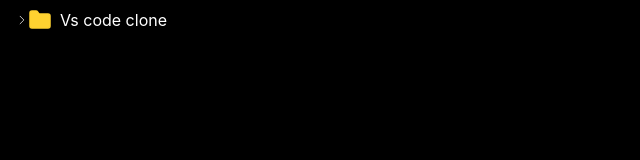
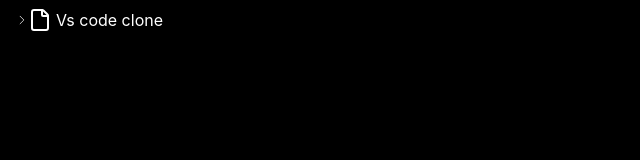
Before and after one commit to Mohamed-Zakaria205/VS-code-clone-project, a React (Vite) app: page / in a window 1280 px wide. Shown: the top 160 px of the page, without its empty margins (0-640 px from the left). Built offline with nearby package versions, Linux system fonts and the light colour scheme.

Commit message:
file component icons

```diff
--- a/src/App.tsx
+++ b/src/App.tsx
@@ -1,4 +1,4 @@
-import RecursiveComponent from "./components/FileComponent";
+import RecursiveComponent from "./components/RecursiveComponent";
 import { fileTree } from "./data/fileTree";
 
 function App() {
--- /dev/null
+++ b/src/components/IconImg.tsx
@@ -0,0 +1,9 @@
+interface IProps {
+  src: string;
+}
+
+const IconImg = ({ src }: IProps) => {
+  return <img src={src} className="w-5 h-5" />;
+};
+
+export default IconImg;
--- a/src/components/FileComponent.tsx
+++ b/src/components/RecursiveComponent.tsx
@@ -22,13 +22,13 @@
         {isFolder ? (
           <div onClick={toggle} className="flex items-center ">
             {isOpen ? <BottomArrow /> : <RightArrowIcon />}
-            <FolderIcon />
-            <span className="text-white ml-2">{name}</span>
+            <RenderFileIcon fileName={name} />
+            <span className="text-white ml-1">{name}</span>
           </div>
         ) : (
           <div className=" flex items-center ml-2">
             <RenderFileIcon fileName={name} />
-            <span className="text-white ml-2">{name}</span>
+            <span className="text-white ml-1">{name}</span>
           </div>
         )}
       </div>
--- a/src/components/RenderFileIcon.tsx
+++ b/src/components/RenderFileIcon.tsx
@@ -1,10 +1,18 @@
+import IconImg from "./IconImg";
+import FileIcon from "./SVG/File";
+
 interface IProps {
   fileName: string;
 }
 
 const RenderFileIcon = ({ fileName }: IProps) => {
   const extension = fileName.split(".").pop();
-  return <div className="text-white ">{extension}</div>;
+
+  if (extension === "tsx") return <IconImg src="/icons/react_ts.svg" />;
+  if (extension === "jsx") return <IconImg src="/icons/react.svg" />;
+  if (extension === "html") return <IconImg src="/icons/html.svg" />;
+  if (extension === "css") return <IconImg src="/icons/css.svg" />;
+  return <FileIcon />;
 };
 
 export default RenderFileIcon;
```
